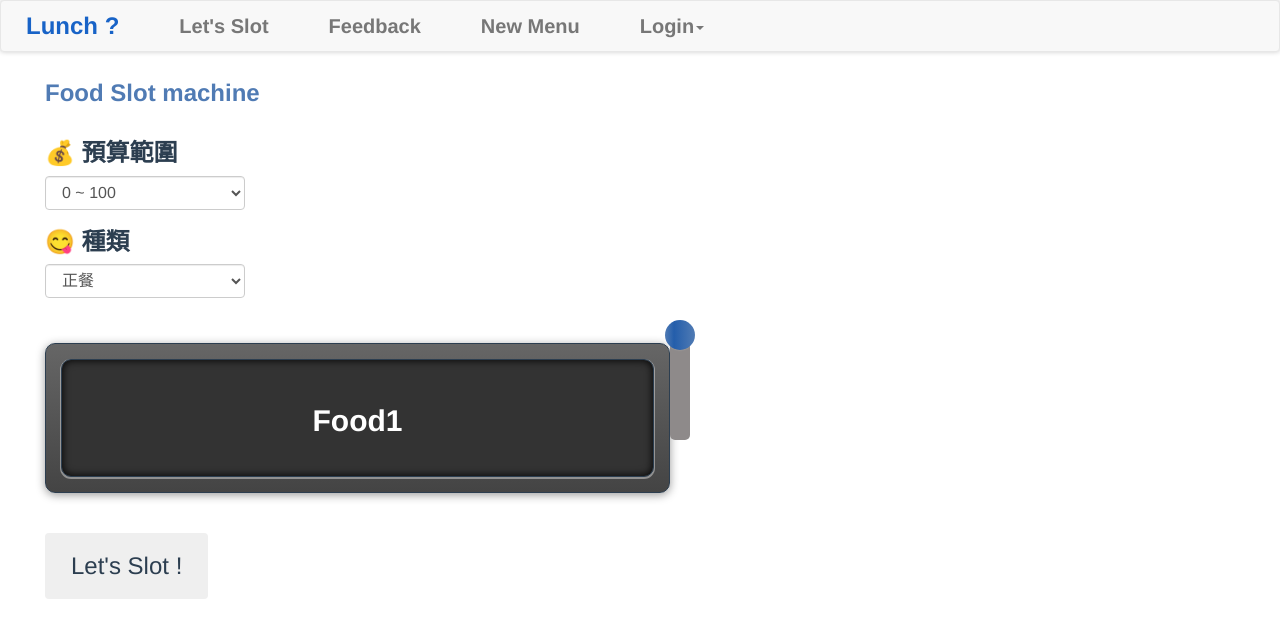
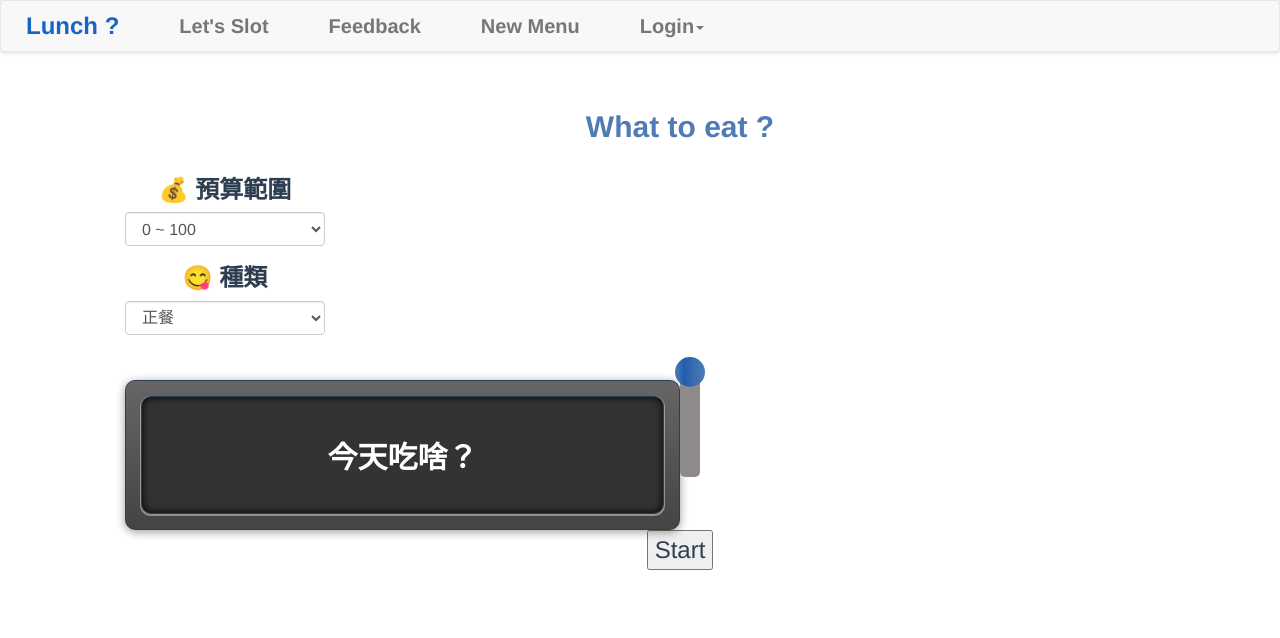
Before and after one commit to yrfang/lunch-picker, a Vue app: page / in a window 1280 px wide. Shown: the top 638 px of the page. Built offline with nearby package versions, Linux system fonts and the light colour scheme.

Commit message:
random lunch seletor is available

```diff
--- a/src/App.vue
+++ b/src/App.vue
@@ -17,6 +17,7 @@ export default {
   -moz-osx-font-smoothing: grayscale;
   color: #2c3e50;
   padding: 40px;
+  text-align: center;
   overflow-x: hidden;
 }
 
--- a/src/components/FoodPicker.vue
+++ b/src/components/FoodPicker.vue
@@ -1,7 +1,7 @@
 <template lang="pug">
   .FoodPicker
     .row
-      h3.sectionTitle Food Slot machine
+      h3.sectionTitle What to eat ?
     .row
       .form-group#budgetSelect
         label(for='budget') 💰 預算範圍
@@ -21,36 +21,80 @@
         .innerContainer
           .foodResult
             ul
-              li Food1
-              li food2
+              li 今天吃啥？
           .slotButton
             .slotTop
             .slotBody
-    .row
-      button.btn.btn-secondary.slotSubmit(type='button') Let's Slot !
+      .buttons
+        button(@click="clickStart", v-if="randomShow===false") Start
+        button(@click="clickStop", v-if="randomShow") stop
 </template>
 
 <script>
 export default {
+  data() {
+    return {
+      areas: ['全部','萬華區','中正區','大同區','中山區','大安區','南港區','文山區','松山區','信義區','士林區','北投區','內湖區','在家裡','在捷運上','在圖書館','在計程車上','在馬路上','在廁所','在辦公室','在家裡'],
+      randomShow: false,
+      timerId: ''
+    }
+  },
+  mounted() {
+    // this.clickStart();
+  },
+  computed: {
+    randomResult() {
+      const random = this.areas[Math.floor(Math.random() * this.areas.length)];
+      return this.areas;
+    },
+  },
+  methods: {
+    clickStart() {
+      const foodList = document.querySelector('.foodResult ul li');
+      const randomFood = this.areas[Math.floor(Math.random() *
+      this.areas.length)];
+      this.randomShow = true;
+      this.timerId = setInterval(this.interValFunc, 100);
+    },
+    interValFunc() {
+      const foodList = document.querySelector('.foodResult ul li');
+      const randomFood = this.areas[Math.floor(Math.random() *
+      this.areas.length)];
+      if(!this.randomShow) {
+        clearInterval(this.timerId);
+      }
+      foodList.innerHTML = randomFood;
+    },
+    clickStop() {
+      const foodList = document.querySelector('.foodResult ul li');
+      this.randomShow = false;
+    },
+  }
 }
 </script>
 
 <style lang="sass" scoped>
 .FoodPicker
-  position: fixed
-  top: 60px
-  left: 0px
-  right: 0px
-  bottom: 0px
-  padding-left: 60px
+  // position: fixed
+  // top: 60px
+  // left: 0px
+  // right: 0px
+  // bottom: 0px
+  width: 100vw
+  height: 150vh
+  padding-left: 100px
+  padding-right: 100px
+  margin-top: 50px
   overflow-x: hidden
   overflow-y: scroll
   z-index: 0
+  text-align: center
 
 .sectionTitle
   margin-bottom: 30px
   font-weight: bold
   color: #507bb4
+  font-size: 30px
 
 #budgetSelect
   width: 200px
@@ -61,6 +105,7 @@ export default {
     border: solid 1px
     margin-top: 30px
     width: 50%
+    min-width: 300px
     height: 150px
     position: relative
     border-radius: 10px
@@ -125,17 +170,12 @@ export default {
           border-radius: 50%
           z-index: 10
 
-.slotSubmit
-  margin-top: 40px
-  cursor: pointer
-  padding: 15px 25px
-  font-size: 24px
-
 @media only screen and (max-width: 480px)
   .FoodPicker
     // text-align: center
   .slotMachine.outerContainer
-    width: 70%
+    width: 90%
+    min-width: initial
     height: 100px
     .innerContainer
       .foodResult
@@ -145,8 +185,4 @@ export default {
       .slotButton
         .slotBody
           height: 60px
-
-  .slotSubmit
-    padding: 10px 15px
-    font-size: 18px
 </style>
```
Also changed, not shown: src/components/test.js (added), 1 other file (tests, documents, lock files or other folders).
